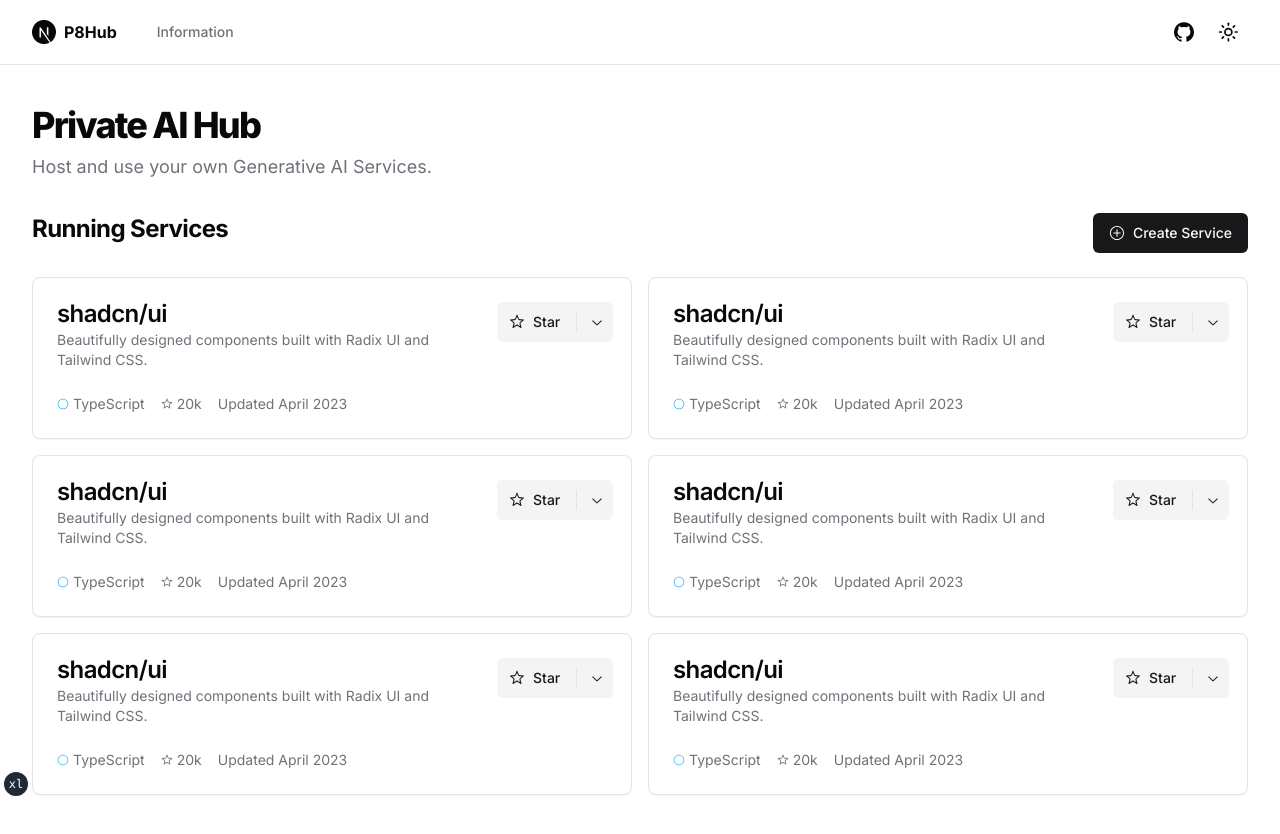
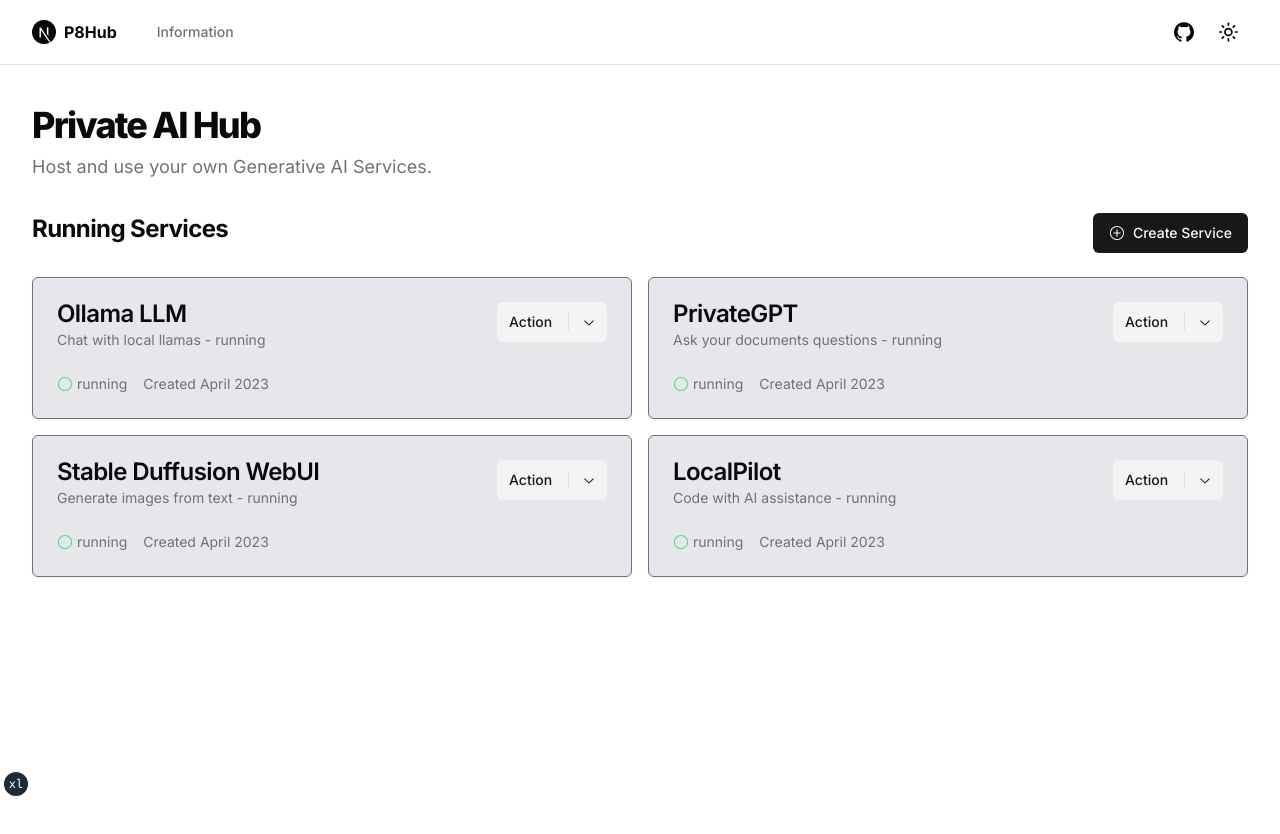
Before and after one commit to nrl-ai/p8hub, a Next.js app in the folder frontend/: page / in a window 1280 px wide. After the commit the page ends 800 px from the top, so only its background shows below. Built offline with nearby package versions, Linux system fonts and the light colour scheme.

Commit message:
UI: List running services

```diff
--- a/frontend/app/page.tsx
+++ b/frontend/app/page.tsx
@@ -5,6 +5,30 @@
 import { ServiceCard } from "@/components/service-card"
 import { PlusCircledIcon } from "@radix-ui/react-icons"
 import { Button } from "@/registry/default/ui/button"
+
+
+const runningServices = [
+  {
+    name: "Ollama LLM",
+    description: "Chat with local llamas",
+    status: "running",
+  },
+  {
+    name: "PrivateGPT",
+    description: "Ask your documents questions",
+    status: "running",
+  },
+  {
+    name: "Stable Duffusion WebUI",
+    description: "Generate images from text",
+    status: "running",
+  },
+  {
+    name: "LocalPilot",
+    description: "Code with AI assistance",
+    status: "running",
+  },
+]
 
 export default function IndexPage() {
   return (
@@ -27,12 +51,16 @@
         </div>
       </div>
       <div className="grid gap-4 md:grid-cols-2 lg:grid-cols-2">
-        <ServiceCard />
-        <ServiceCard />
-        <ServiceCard />
-        <ServiceCard />
-        <ServiceCard />
-        <ServiceCard />
+        {
+          runningServices.map((service) => (
+            <ServiceCard
+              key={service.name}
+              name={service.name}
+              description={service.description}
+              status={service.status}
+            />
+          ))
+        }
       </div>
     </section>
   )
--- a/frontend/components/service-card.tsx
+++ b/frontend/components/service-card.tsx
@@ -1,8 +1,6 @@
 import {
   ChevronDownIcon,
   CircleIcon,
-  PlusIcon,
-  StarIcon,
 } from "@radix-ui/react-icons"
 
 import { Button } from "@/registry/default/ui/button"
@@ -23,22 +21,29 @@
   DropdownMenuTrigger,
 } from "@/registry/default/ui/dropdown-menu"
 import { Separator } from "@/registry/default/ui/separator"
+import { cn } from "@/lib/utils"
 
-export function ServiceCard() {
+export function ServiceCard({
+  name,
+  description,
+  status,
+}: {
+  name: string
+  description: string
+  status: string
+}) {
   return (
-    <Card>
+    <Card className="border border-gray-500 rounded-md shadow-sm bg-gray-200 dark:bg-slate-600">
       <CardHeader className="grid grid-cols-[1fr_110px] items-start gap-4 space-y-0">
         <div className="space-y-1">
-          <CardTitle>shadcn/ui</CardTitle>
+          <CardTitle>{name}</CardTitle>
           <CardDescription>
-            Beautifully designed components built with Radix UI and Tailwind
-            CSS.
+            {description} - {status}
           </CardDescription>
         </div>
         <div className="flex items-center space-x-1 rounded-md bg-secondary text-secondary-foreground">
           <Button variant="secondary" className="px-3 shadow-none">
-            <StarIcon className="mr-2 h-4 w-4" />
-            Star
+            Action
           </Button>
           <Separator orientation="vertical" className="h-[20px]" />
           <DropdownMenu>
@@ -53,17 +58,9 @@
               className="w-[200px]"
               forceMount
             >
-              <DropdownMenuLabel>Suggested Lists</DropdownMenuLabel>
-              <DropdownMenuSeparator />
-              <DropdownMenuCheckboxItem checked>
-                Future Ideas
-              </DropdownMenuCheckboxItem>
-              <DropdownMenuCheckboxItem>My Stack</DropdownMenuCheckboxItem>
-              <DropdownMenuCheckboxItem>Inspiration</DropdownMenuCheckboxItem>
-              <DropdownMenuSeparator />
-              <DropdownMenuItem>
-                <PlusIcon className="mr-2 h-4 w-4" /> Create List
-              </DropdownMenuItem>
+              <DropdownMenuCheckboxItem>Logs</DropdownMenuCheckboxItem>
+              <DropdownMenuCheckboxItem>Restart</DropdownMenuCheckboxItem>
+              <DropdownMenuCheckboxItem>Delete</DropdownMenuCheckboxItem>
             </DropdownMenuContent>
           </DropdownMenu>
         </div>
@@ -71,14 +68,10 @@
       <CardContent>
         <div className="flex space-x-4 text-sm text-muted-foreground">
           <div className="flex items-center">
-            <CircleIcon className="mr-1 h-3 w-3 fill-sky-400 text-sky-400" />
-            TypeScript
+            <CircleIcon className={cn("mr-1 h-4 w-4", "fill-green-500 text-green-400")} />
+            {status}
           </div>
-          <div className="flex items-center">
-            <StarIcon className="mr-1 h-3 w-3" />
-            20k
-          </div>
-          <div>Updated April 2023</div>
+          <div>Created April 2023</div>
         </div>
       </CardContent>
     </Card>
```
